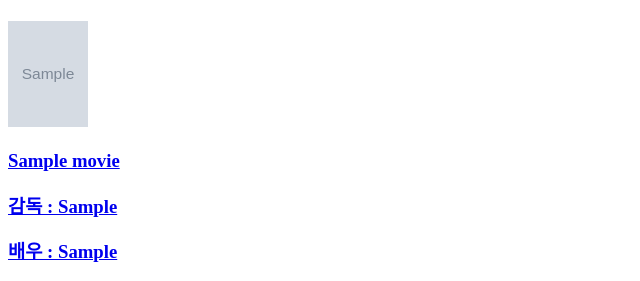
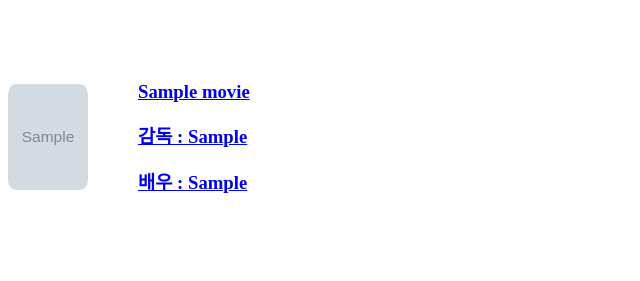
Before and after one commit to JUNWON-OH/Capston-Django, a Django app: page / in a window 1280 px wide. Shown: the part 123-404 px from the top of the page, without its empty margins (0-640 px from the left). Run offline with Django 3.2, Linux system fonts and the light colour scheme; a user stored in the database is signed in; tables that the repository leaves empty hold one stand-in row (values such as "Sample post"); grey boxes marked "Sample" are stand-in pictures.

```diff
--- a/movies/models.py
+++ b/movies/models.py
@@ -7,20 +7,20 @@ class Movie(core_models.TimeStampedModel):
 
     """ Movie Model Definition """
 
-    nv_code = models.CharField(max_length=50, blank=True)
-    poster = models.CharField(max_length=50, blank=True)
-    director = models.CharField(max_length=50, blank=True)
-    actor = models.CharField(max_length=50, blank=True)
-    kr_name = models.CharField(max_length=50, blank=True)
-    en_name = models.CharField(max_length=50, blank=True)
-    en_search = models.CharField(max_length=50, blank=True)
-    year = models.CharField(max_length=50, blank=True)
-    naver = models.CharField(max_length=50, blank=True)
-    naver_link = models.CharField(max_length=50, blank=True)
-    rotten = models.CharField(max_length=50, blank=True)
-    rotten_link = models.CharField(max_length=50, blank=True)
-    imdb = models.CharField(max_length=50, blank=True)
-    imdb_link = models.CharField(max_length=50, blank=True)
+    nv_code = models.CharField(max_length=100, blank=True)
+    poster = models.CharField(max_length=100, blank=True)
+    director = models.CharField(max_length=100, blank=True)
+    actor = models.CharField(max_length=100, blank=True)
+    kr_name = models.CharField(max_length=100, blank=True)
+    en_name = models.CharField(max_length=100, blank=True)
+    en_search = models.CharField(max_length=100, blank=True)
+    year = models.CharField(max_length=100, blank=True)
+    naver = models.CharField(max_length=100, blank=True)
+    naver_link = models.CharField(max_length=100, blank=True)
+    rotten = models.CharField(max_length=100, blank=True)
+    rotten_link = models.CharField(max_length=100, blank=True)
+    imdb = models.CharField(max_length=100, blank=True)
+    imdb_link = models.CharField(max_length=100, blank=True)
     movie_detail = models.TextField(blank=True)
     users = models.ManyToManyField("users.User", related_name="movies", blank=True)
 
--- a/templates/base.html
+++ b/templates/base.html
@@ -3,6 +3,12 @@
 <head>
     <meta charset="UTF-8">
     <meta name="viewport" content="width=device-width, initial-scale=1.0">
+    <link rel="stylesheet" href="{% block css_name %}{% endblock css_name %}" />
+    <style>
+    {% block style %}
+
+    {% endblock style %}
+    </style>
     <title>{% block page_title %}{% endblock page_title %} | Capston</title>
 </head>
 <body>
--- /dev/null
+++ b/templates/css/styles.css
@@ -0,0 +1,5 @@
+.infos {
+  display: flex;
+  justify-content: space-between;
+  align-items: center;
+}
--- /dev/null
+++ b/templates/movies/home.css
@@ -0,0 +1,5 @@
+.infos {
+  display: flex;
+  justify-content: space-between;
+  align-items: center;
+}
--- a/templates/movies/movie_list.html
+++ b/templates/movies/movie_list.html
@@ -1,4 +1,24 @@
 {% extends "base.html" %}
+
+{% block style %}
+    .user-list{
+        display: flex;
+        flex-direction: column;
+        justify-content: space-between;
+    }
+    .infos {
+    width: 1000px;
+    height: 200px;
+    display: flex;
+    align-items: center;
+    }
+    .text-infos {
+        margin-left: 50px
+    }
+    .img{
+        border-radius: 10%
+    }
+{% endblock style %}
 
 {% block page_title %}
     Home
@@ -6,20 +26,24 @@
 
 {% block content %}
     {% if user.is_authenticated %}
+        <div class="user-list">
         {% for movie in movies %}
             {% if user in movie.users.all %}
                 <h4>
-                    <a href="{%  url  "movies:detail" movie.nv_code %}">
-                        <img src="{{movie.poster}}" width="80" height="106" >
-                        <h3>
-                            {{movie.kr_name}}
-                        </h3>
-                        <h3>감독 : {{movie.director}}</h3>
-                        <h3>배우 : {{movie.actor}}</h3>
+                    <a href="{%  url  "movies:detail" movie.nv_code %}" class="infos">
+                        <img src="{{movie.poster}}" width="80" height="106" class="img" >
+                        <div class="text-infos">
+                            <h3>
+                                {{movie.kr_name}}
+                            </h3>
+                            <h3>감독 : {{movie.director}}</h3>
+                            <h3>배우 : {{movie.actor}}</h3>
+                        </div>
                     </a>
                 </h4>
             {% endif %}
         {% endfor %}
+        </div>
     {% endif %}
 
     <h5>
```
